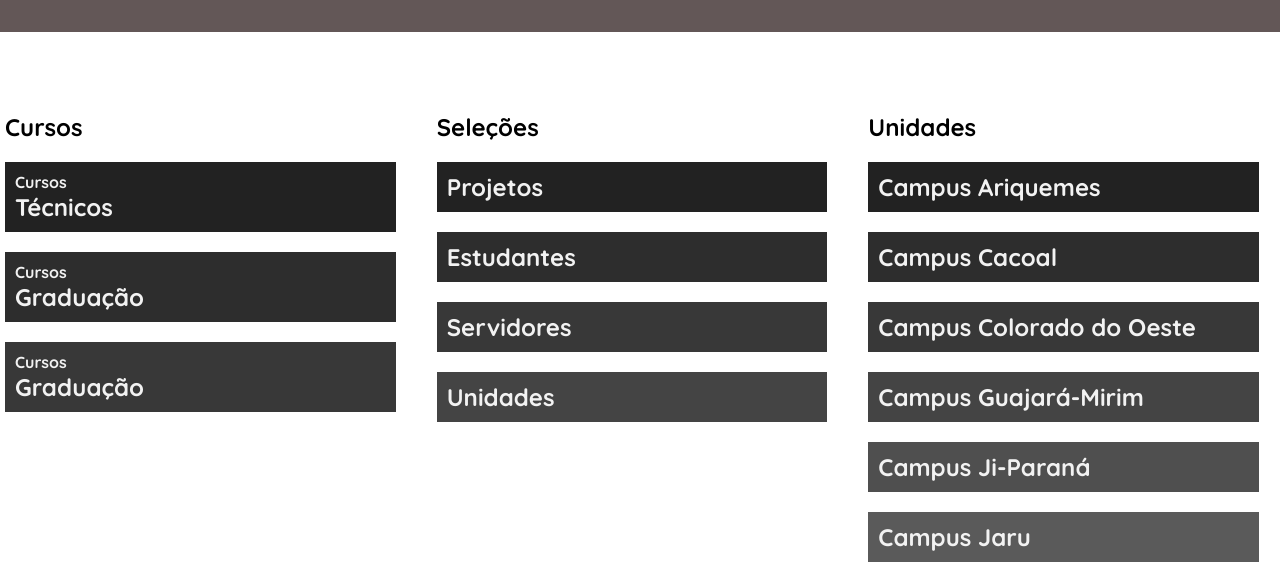
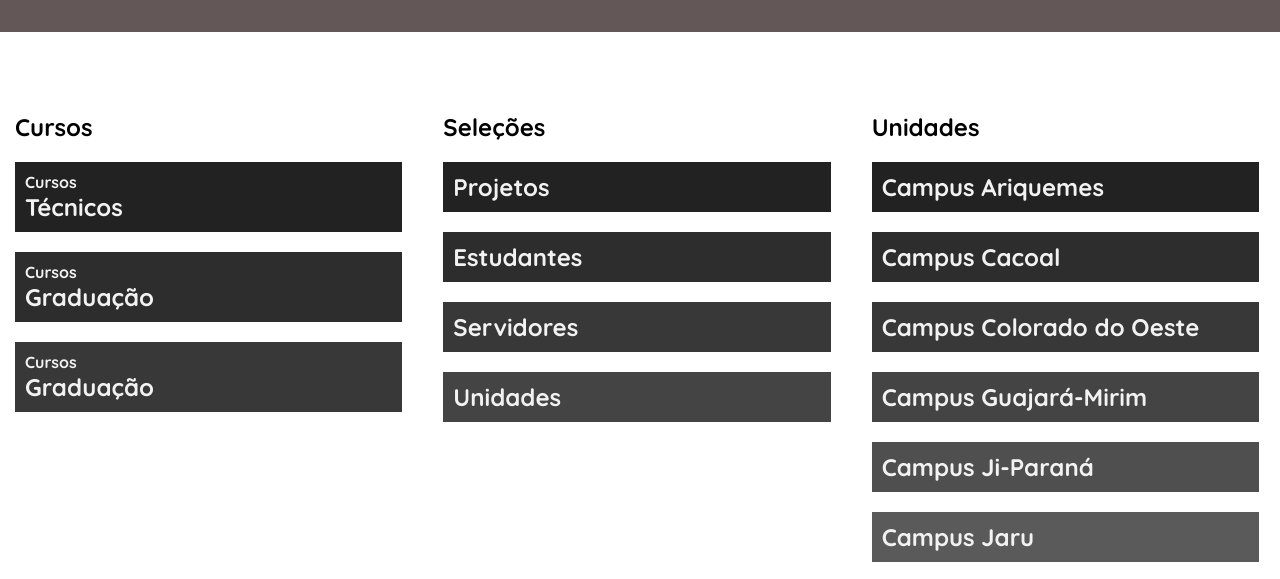
Before and after one commit to RalfHunter/novo-ifro, a website built with Vite: page index.html in a window 1280 px wide. Shown: the part 179-758 px from the top of the page. Built offline with nearby package versions, Linux system fonts and the light colour scheme; files whose address does not match are found by name.

Commit message:
mais alterações

```diff
--- a/src/style.css
+++ b/src/style.css
@@ -149,7 +149,7 @@ nav ul li a:hover::after {
 }
 
 main {
-  padding-left: 5px;
+  padding-left: 15px;
 }
 
 main .seccoes {
```
